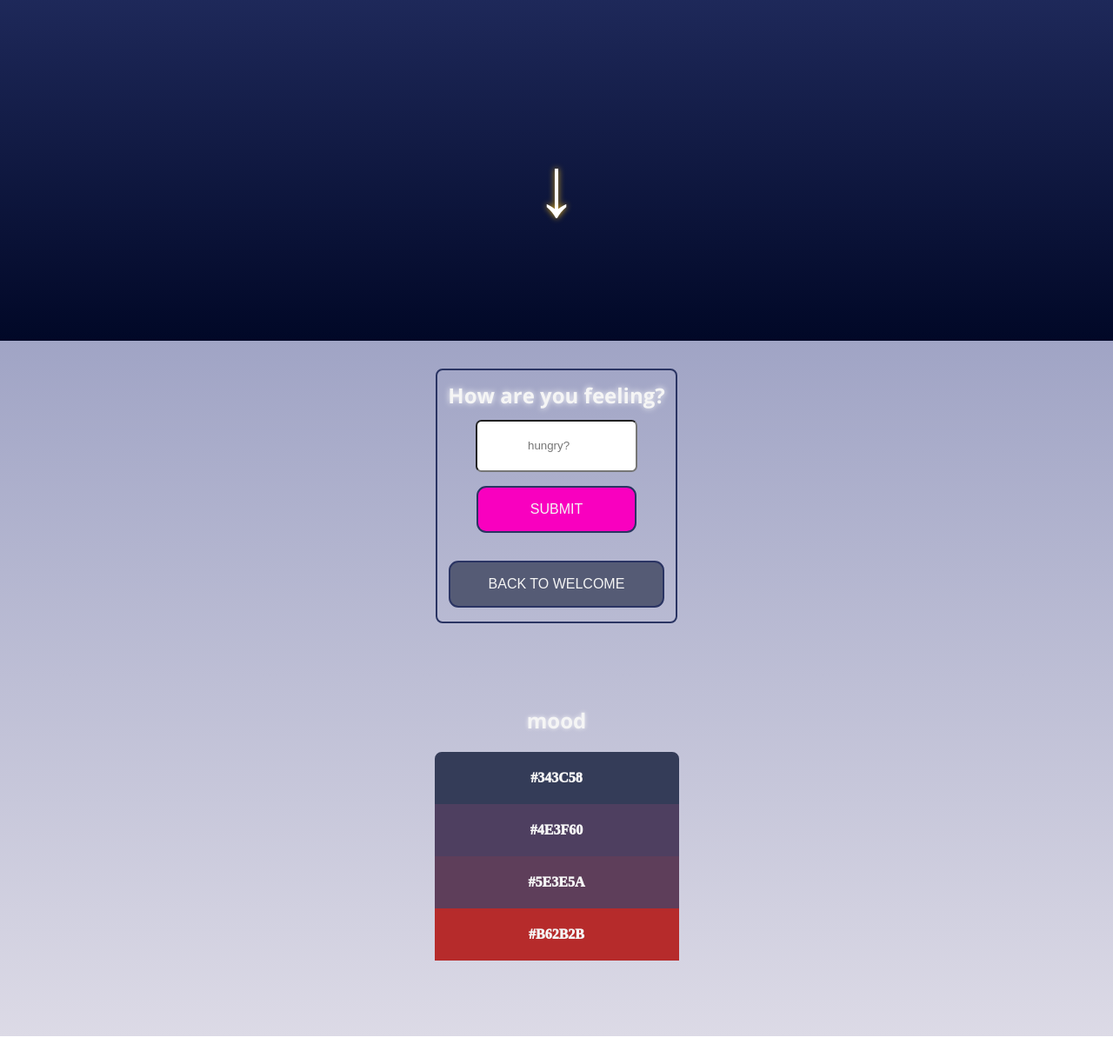
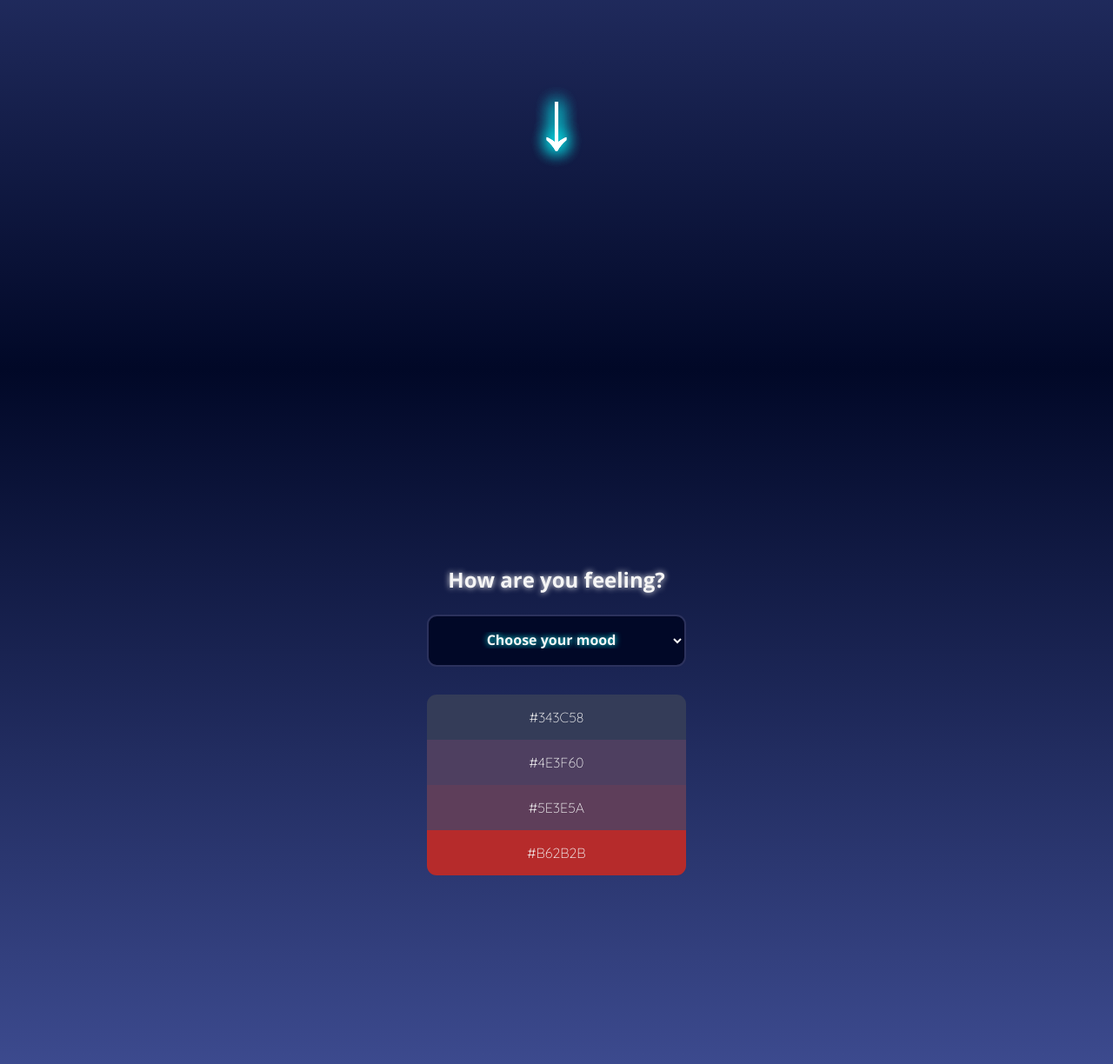
Before and after one commit to xintamosaik/moodycol, a website built with Parcel: page index.html in a window 1280 px wide. Shown: the part 408-1632 px from the top of the page at 87% size. Before the commit the page ends 1600 px from the top, so only its background shows below. Built offline with nearby package versions, Linux system fonts and the light colour scheme.

Commit message:
changed html structure

```diff
--- a/index.html
+++ b/index.html
@@ -20,39 +20,34 @@
   <body>
     <main>
       <section id="welcome-page" >
-        <h1 class="welcome-title">WELCOME TO MOODSIMULATOR</h1>
-        <div class="stage">
-          <a id="arrow" class="arrow box bounce-4">&#8595;</a>
-        </div>
+        <h1 id="welcome-title">WELCOME TO MOODSIMULATOR</h1>
+          <div id="arrow" class="box bounce">&#8595;</div>
       </section>
 
 <div id="desktop-box">
+  <div class="input-output-wrapper">
   <section id="input">
 
           <label class="question" for="mood">How are you feeling?</label>
-          <input list="moods" id="mood" name="mood" placeholder="hungry?"/>
+          <select list="moods" id="mood" name="mood" >
 
-          <datalist id="moods">
-            <option value="hungry">
-            <option value="excited">
-            <option value="sad">
-            <option value="happy">
-            <option value="awkward">
-        </datalist>
+            <option value="" disabled selected>Choose your mood</option>
+            <option value="hungry">Hungry</option>
+            <option value="excited">Excited</option>
+            <option value="sad">Sad</option>
+            <option value="happy">Happy</option>
+            <option value="awkward">Awkward</option>
 
-          <button id="generator">SUBMIT</button>
+          </select>
 
-        <button id="back">BACK TO WELCOME</button>
+          <!-- <button id="generator">SUBMIT</button> -->
+
+        <!-- <button id="back">BACK TO WELCOME</button> -->
 
   </section>
         <section id="output">
-
-
-
           <output id="palette" type="text" name="palette">
-
-
-              <h1 id="choosenMood">mood</h1>
+              <!-- <h1 id="choosenMood">Mood</h1>   -->
 
                 <div class="color" id="first">#343C58</div>
                 <div class="color" id="second">#4E3F60</div>
@@ -60,14 +55,13 @@
                 <div class="color" id="fourth">#B62B2B</div>
 
 
-
           </output>
 
         </section>
-
+      </div>
 
     </main>
-    <script src="src/index.js"></script>
+     <script src="src/index.js"></script>
   </body>
 
 </html>
--- a/src/index.js
+++ b/src/index.js
@@ -72,6 +72,8 @@ const changeColorPalette = (color_palette) => {
   const header = document.getElementById("choosenMood");
   const palette = document.getElementById("palette");
   const childrens = palette.childNodes;
+  // console.log(childrens)
+  // console.log(palette.children)
   const firstElement = childrens[3];
   const secondElement = childrens[5];
   const thirdElement = childrens[7];
--- a/src/styles.css
+++ b/src/styles.css
@@ -1,21 +1,10 @@
+
 body {
   box-sizing: border-box;
   margin: 0;
   padding: 0;
 }
 
-p {
-  font-family: Quicksand, sans-serif;
-  font-size: 1em;
-}
-
-h1 {
-  font-family: "Open Sans", sans-serif;
-}
-
-.hidden {
-  display: none;
-}
 /***************************************************
  *                                                 *
  *                 WELCOME PAGE                    *
@@ -23,56 +12,64 @@ h1 {
  **************************************************/
 
 #welcome-page {
+  display: flex;
+  flex-direction: column;
+  align-items: center;
+  justify-content: center;
+  height: 100vh;
   background: linear-gradient(to top, #010827, #3c4a8e);
-  background-repeat: no-repeat;
-  background-size: cover;
-  height: 100vh;
-  overflow: hidden;
+  padding: 1em;
 }
 
-.welcome-title {
-  font-family: "Big Shoulders Display", cursive;
-  display: flex;
-  align-items: center;
-  justify-content: center;
+#welcome-title {
+  font-family: "Big Shoulders Display", sans-serif;
   text-align: center;
-  padding-top: 4.5em;
   font-size: 3.75em;
   font-weight: 600;
   color: #fff;
-  text-shadow: 0 0 7px #dbab1d;
+  text-shadow:
+  0 0 0 #fff,
+  0 0 0 #fff,
+  0 0 0 #fff,
+  0 0 20px cyan,
+  0 0 20px cyan,
+  0 0 20px cyan,
+  0 0 20px cyan;
 }
 
-.arrow {
-  cursor: pointer;
+#arrow {
   font-size: 6em;
   display: flex;
+  flex-direction: column;
   align-items: center;
-  justify-content: center;
-  text-decoration: none;
-  padding-top: 0.85em;
+  justify-content: flex-end;
   color: #fff;
-  text-shadow: 0 0 7px #dbab1d;
+  text-shadow:
+  0 0 0 #fff,
+  0 0 0 #fff,
+  0 0 0 #fff,
+  0 0 20px cyan,
+  0 0 20px cyan,
+  0 0 20px cyan,
+  0 0 20px cyan;
 }
 
-.stage {
+.box {
   display: flex;
-  height: 330px;
-  width: 100%;
-}
-.box {
+  align-self: flex-end;
   animation-duration: 2s;
   animation-iteration-count: infinite;
   height: 200px;
+  width: 200px;
   margin: 0 auto 0 auto;
   transform-origin: bottom;
-  width: 200px;
 }
-.bounce-4 {
-  animation-name: bounce-4;
+
+.bounce {
+  animation-name: bounce;
   animation-timing-function: ease;
 }
-@keyframes bounce-4 {
+@keyframes bounce {
   0% {
     transform: scale(1, 1) translateY(0);
   }
@@ -99,91 +96,77 @@ div#desktop-box {
   display: flex;
   flex-direction: column;
   align-items: center;
-
-  background: linear-gradient(to top, #dcdae6, #a0a4c5);
-
-  background-repeat: no-repeat;
-
-  height: 100vh;
+  justify-content: center;
+  background: linear-gradient(to bottom, #010827, #3c4a8e);
+ height: 100vh;
 }
 
-#input {
-  margin: 2em;
+ #input {
   display: flex;
   flex-direction: column;
-  align-items: center;
+  align-items: stretch;
   justify-content: center;
-  border-radius: 0.5em;
-  border: 2px solid #2a3463;
+  border-radius: 0.7em;
   color: whitesmoke;
-  /* background-color: #a0a4c5; */
   z-index: 1;
+  margin: 1em;
+  color: #fff;
+
 }
 
-input[placeholder] {
+select[placeholder] {
   text-align: center;
+  margin: 0 1em;
+}
+
+select {
+  background-color: #010827;
+  font-family: "Open Sans", sans-serif;
+  font-size: 1em;
+  color: whitesmoke;
+  font-weight: 700;
+  text-align: center;
+  text-shadow: 0 0 7px cyan;
 }
 
 .question {
   font-family: "Open Sans", sans-serif;
   font-size: 1.5em;
   color: whitesmoke;
-  margin: -0.5em;
   font-weight: 700;
   text-shadow: 0 0 7px #fff;
+  text-align: center;
+  padding: 1em;
 }
 
 #mood {
-  border-radius: 0.5em;
-  height: 2.5em;
-  width: 12em;
-  padding: 0.85em;
+  border-radius: 0.7em;
+  padding: 1em;
+  font-size: 1em;
+  border: 2px solid #2c325d;
 }
 
-label {
-  padding: 1em;
-}
 
 #generator {
   margin: 1em;
-  border: 2px solid #2a3463;
+  border: 2px solid #2c325d;
   padding: 1em;
-  background-color: #f900bf;
+  background-color: #00ca92;
   color: whitesmoke;
   font-size: 1em;
-  width: 11.5em;
   border-radius: 0.7em;
   cursor: pointer;
 }
 
 #generator:hover {
-  background-color: rgba(50, 205, 50, 0.747);
+  /* background-color: rgba(50, 205, 50, 0.747); */
+  background-color: #00baca;
 }
 
 #generator:active {
   background-color: rgba(50, 205, 50, 0.473);
 }
 
-#back {
-  border: 2px solid #2a3463;
-  padding: 1em;
-  background-color: #555b75;
-  color: whitesmoke;
-  font-size: 1em;
-  width: 15.5em;
-  border-radius: 0.7em;
-  cursor: pointer;
-  margin-top: 1em;
-  margin-bottom: 1em;
-}
-
-#back:hover {
-  background-color: rgba(0, 0, 255, 0.712);
-}
-
-#back:active {
-  background-color: rgba(0, 0, 255, 0.582);
-}
 
 /***************************************************
  *                                                 *
@@ -191,57 +174,50 @@ label {
  *                                                 *
  **************************************************/
 
-section#output {
+ section#output {
+  /* border: 5px solid green;   */
   display: flex;
   flex-direction: column;
-  align-items: center;
+  align-items: stretch;
   justify-content: center;
-
   color: whitesmoke;
-
-  /* height: 100%; */
 }
 
-label.palette {
-  font-family: "Open sans", sans-serif;
-  font-size: 2.5em;
-  color: whitesmoke;
 
-  font-weight: 700;
-  text-shadow: 0 0 7px #fff;
-}
+
 output#palette {
-  position: absolute;
-  top: 150vh;
+   /* border: 1px solid red; */
   display: flex;
   flex-direction: column;
-  align-items: center;
+  align-items: stretch;
   justify-content: center;
+  animation: slide 10s forwards;
+  animation-iteration-count: infinite;
+  /* background-color: #D8DAE8; */
 
-  animation: slide 10s forwards;
-
-  animation-iteration-count: infinite;
+ font-family: "Open sans", sans-serif;
+  font-size: 1em;
+margin: 1em;
 }
 output#palette h1 {
   text-shadow: 0 0 5px #fffb;
+  text-align: center;
 }
 
 div.color {
-  height: 7vh;
-  font-weight: 1000;
-  max-width: 277px;
-  width: 70vw;
   display: flex;
-  flex-direction: column;
-  align-items: center;
   justify-content: center;
   cursor: pointer;
+  font-family: Quicksand, sans-serif;
+  font-size: 1em;
+  padding: 1em;
 }
 
 @keyframes slide {
   from {
     opacity: 0;
     top: -120vh;
+
   }
   2% {
     top: 150vh;
@@ -269,106 +245,73 @@ div.color {
   }
 }
 
+
 div.color:hover {
   filter: invert(75%);
 }
 div#first {
-  border: 2px solid #343c58;
-  background-color: #343c58;
-  border-top-left-radius: 0.5em;
-  border-top-right-radius: 0.5em;
-}
-div#second {
-  border: 2px solid #4e3f60;
-  background-color: #4e3f60;
-}
-div#third {
-  border: 2px solid #5e3e5a;
-  background-color: #5e3e5a;
-}
-div#fourth {
-  border: 2px solid #b62b2b;
-  background-color: #b62b2b;
-}
 
-div#last {
-  border: 2px solid #ff1818;
-  background-color: #ff1818;
-  border-bottom-left-radius: 0.5em;
-  border-bottom-right-radius: 0.5em;
-}
-
-.output {
-  display: flex;
-}
-.palette {
-}
-
-.color-box {
-  display: flex;
-  flex-direction: column;
-  align-items: center;
-  justify-content: center;
-  padding-bottom: 14vw;
-  /* background-color: blueviolet; */
-  background-color: #7901ff;
-  border: 4px solid black;
-  border-radius: 0.5em;
-  color: whitesmoke;
-  width: 70vw;
-  max-width: 445px;
-  padding: 1em;
-  /* height: 100%; */
-  margin: 0 auto;
-}
-
-.color-box {
-  list-style-type: none;
-  margin-left: -2.5em;
-  text-align: center;
-
-  max-width: 400px;
-  width: 50vw;
-  padding: 1em;
-  height: 2.5em;
-}
-
-.color-1 {
   background-color: #343c58;
   border-top-left-radius: 0.7em;
   border-top-right-radius: 0.7em;
 }
-.color-2 {
+div#second {
+
+  /* border: 2px solid #4e3f60; */
   background-color: #4e3f60;
 }
-.color-3 {
+div#third {
+
+  /* border: 2px solid #5e3e5a; */
   background-color: #5e3e5a;
 }
-.color-4 {
+div#fourth {
+
+  /* border: 2px solid #b62b2b; */
   background-color: #b62b2b;
-}
-.color-5 {
-  background-color: #ff1818;
   border-bottom-left-radius: 0.7em;
   border-bottom-right-radius: 0.7em;
 }
 
-button#menu {
-  margin: 1em;
-  border: 2px solid limegreen;
-  padding: 1em;
-  background-color: limegreen;
-  color: white;
-  font-weight: 1000;
-  font-size: 1em;
-  width: 11.5em;
-  border-radius: 0.7em;
-  cursor: pointer;
+
+
+.input-output-wrapper {
+  /* border: 2px solid rgb(185, 225, 53);   */
+  display: flex;
+  align-items: stretch;
+  flex-direction: column;
+  justify-content: center;
+ /* flex-wrap: wrap;   */
+ padding-bottom: 1em;
+  /* height: 100vh; */
 }
-button#menu:hover {
-  border: 2px solid limegreen;
-  background-color: #fff0;
-  color: limegreen;
+
+@media only screen and (max-height: 520px) {
+   #welcome-page {
+    align-items: center;
+    justify-content: center;
+  }
+
+  .box,
+  #arrow {
+    /* height: 0; */
+    display: none;
+  }
+
+  output#palette {
+  flex-direction: row;
+  }
+
+  div#first {
+    border-top-right-radius: 0;
+    border-top-left-radius: 0.7em;
+    border-bottom-left-radius: 0.7em;
+  }
+
+  div#fourth {
+    border-bottom-left-radius: 0;
+    border-bottom-right-radius: 0.7em;
+    border-top-right-radius: 0.7em;
+  }
+
 }
-/*clip-path: polygon(60% 0%, 60% 70%, 50% 100%, 40% 70%, 40% 0%);*/
-/*clip-path: polygon(75% 1%, 75% 65%, 50% 92%, 25% 65%, 25% 1%);*/
```
Also changed, not shown: src/panorama-milky-way-galaxy-with-stars-and-space-dust-royalty-free-image-1623176828.jpeg (added).
